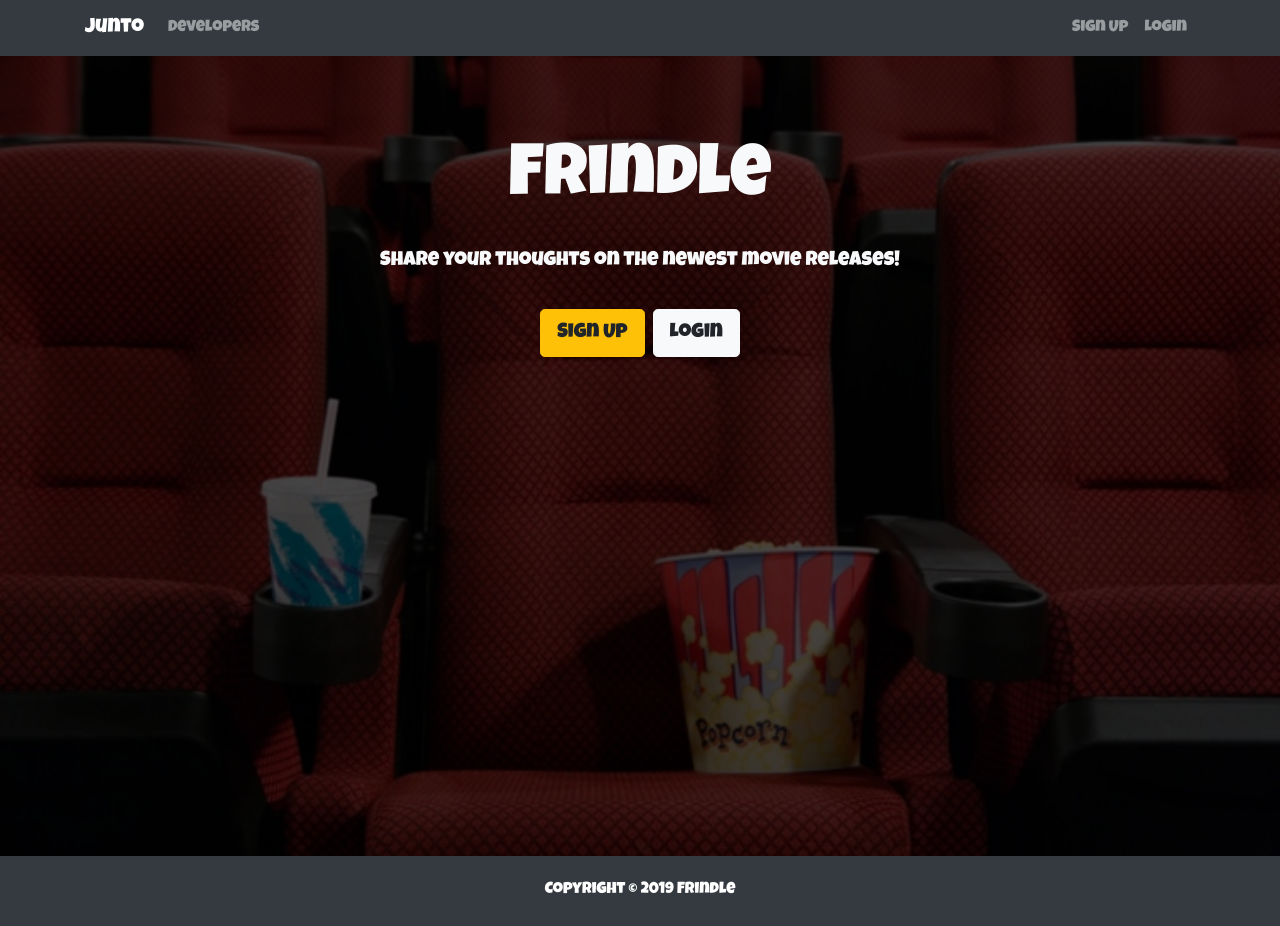
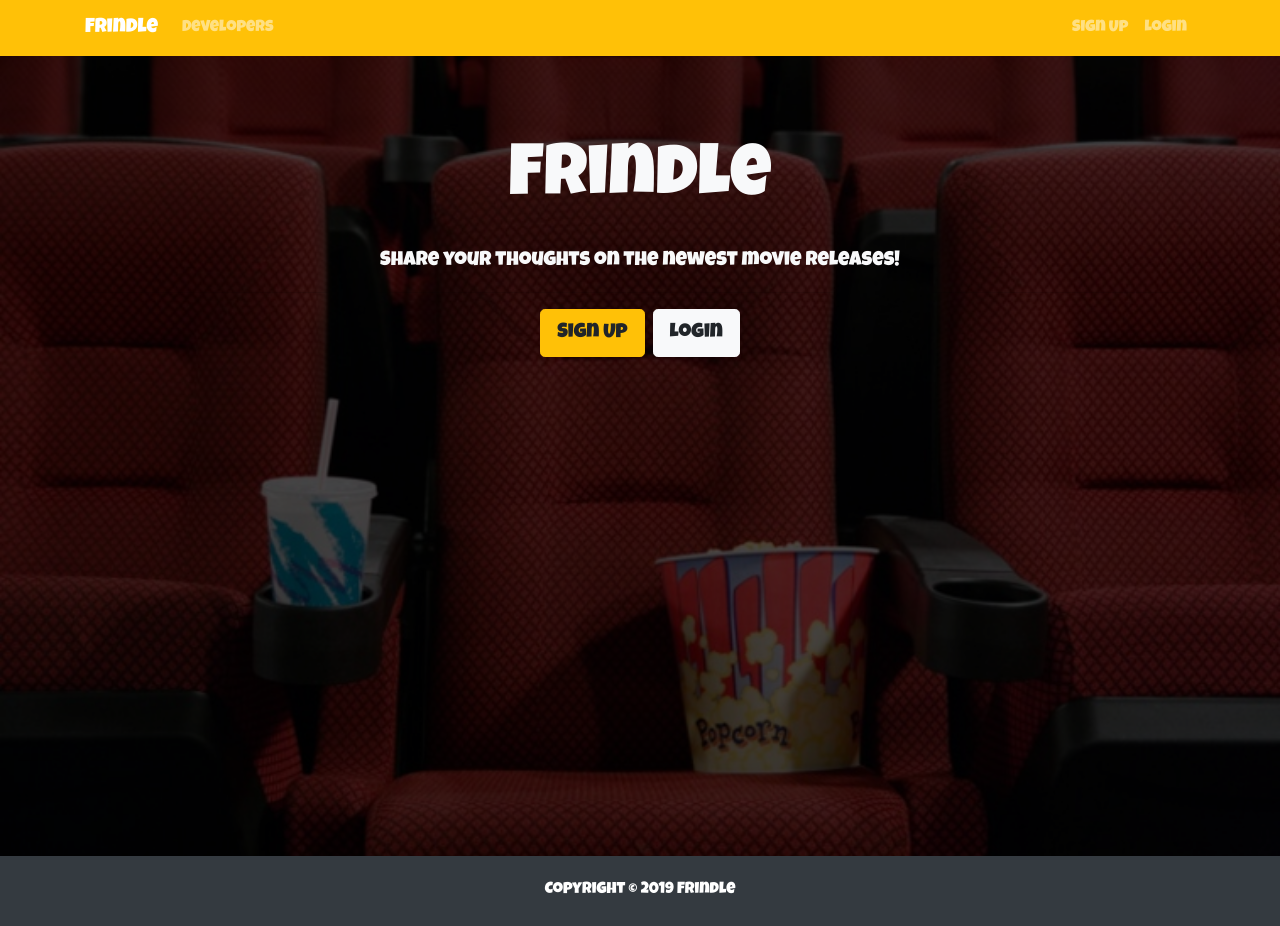
Before and after one commit to VicMontanez/devconnector, a React (Create React App) app in the folder client/: page / in a window 1280 px wide. Built offline with nearby package versions, Linux system fonts and the light colour scheme.

Commit message:
changed navbar color

```diff
--- a/client/src/components/layout/Navbar.js
+++ b/client/src/components/layout/Navbar.js
@@ -3,10 +3,12 @@ import { Link } from "react-router-dom";
 import PropTypes from "prop-types";
 import { connect } from "react-redux";
 import { logoutUser } from "../../actions/authActions";
+import { clearCurrentProfile } from "../../actions/profileActions";
 
 class Navbar extends Component {
   onLogoutClick(e) {
     e.preventDefault();
+    this.props.clearCurrentProfile();
     this.props.logoutUser();
   }
   render() {
@@ -15,6 +17,16 @@ class Navbar extends Component {
     const authLinks = (
       <ul className="navbar-nav ml-auto">
         <li className="nav-item">
+          <li className="nav-item">
+            <Link className="nav-link" to="/feed">
+              Post Feed
+            </Link>
+          </li>
+          <li className="nav-item">
+            <Link className="nav-link" to="/dashboard">
+              Dashboard
+            </Link>
+          </li>
           <a
             href=""
             onClick={this.onLogoutClick.bind(this)}
@@ -49,10 +61,10 @@ class Navbar extends Component {
     );
 
     return (
-      <nav className="navbar navbar-expand-sm navbar-dark bg-dark mb-4">
+      <nav className="navbar navbar-expand-sm navbar-dark bg-warning mb-4">
         <div className="container">
           <Link className="navbar-brand" to="/">
-            Junto
+            Frindle
           </Link>
           <button
             className="navbar-toggler"
@@ -91,5 +103,5 @@ const mapStateToProps = state => ({
 
 export default connect(
   mapStateToProps,
-  { logoutUser }
+  { logoutUser, clearCurrentProfile }
 )(Navbar);
```
